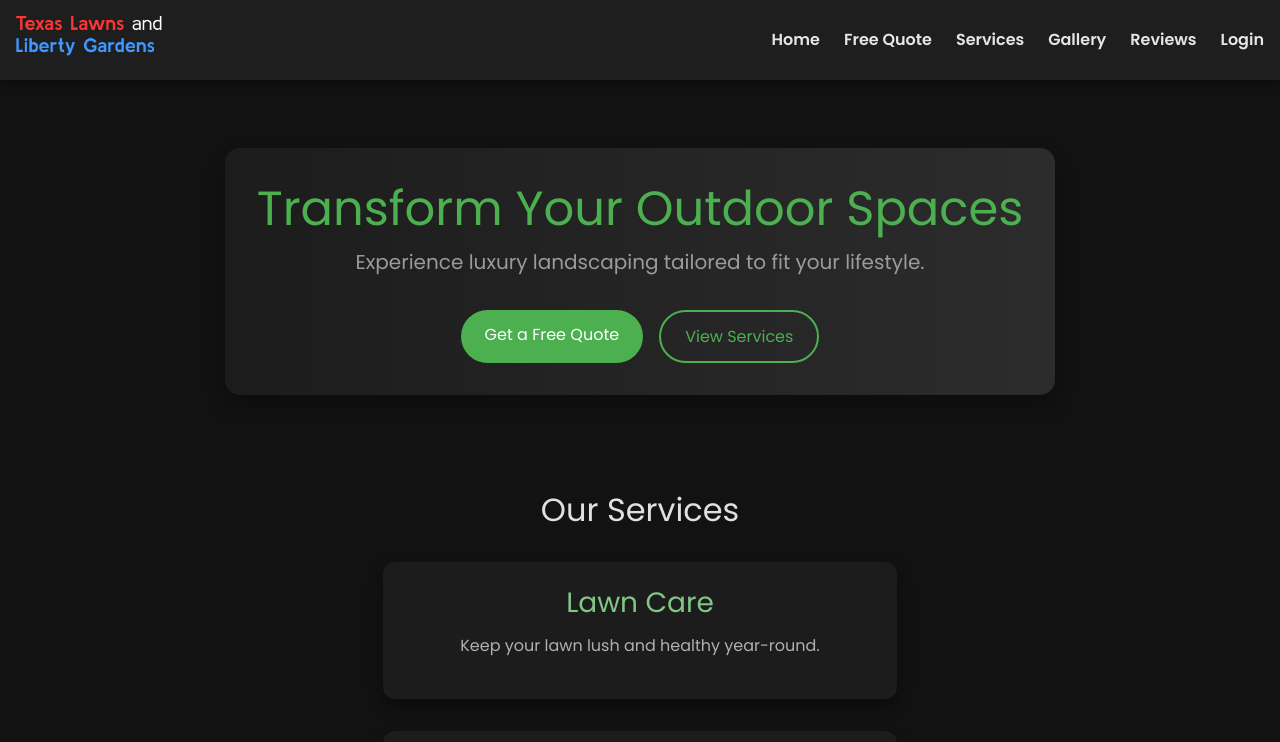
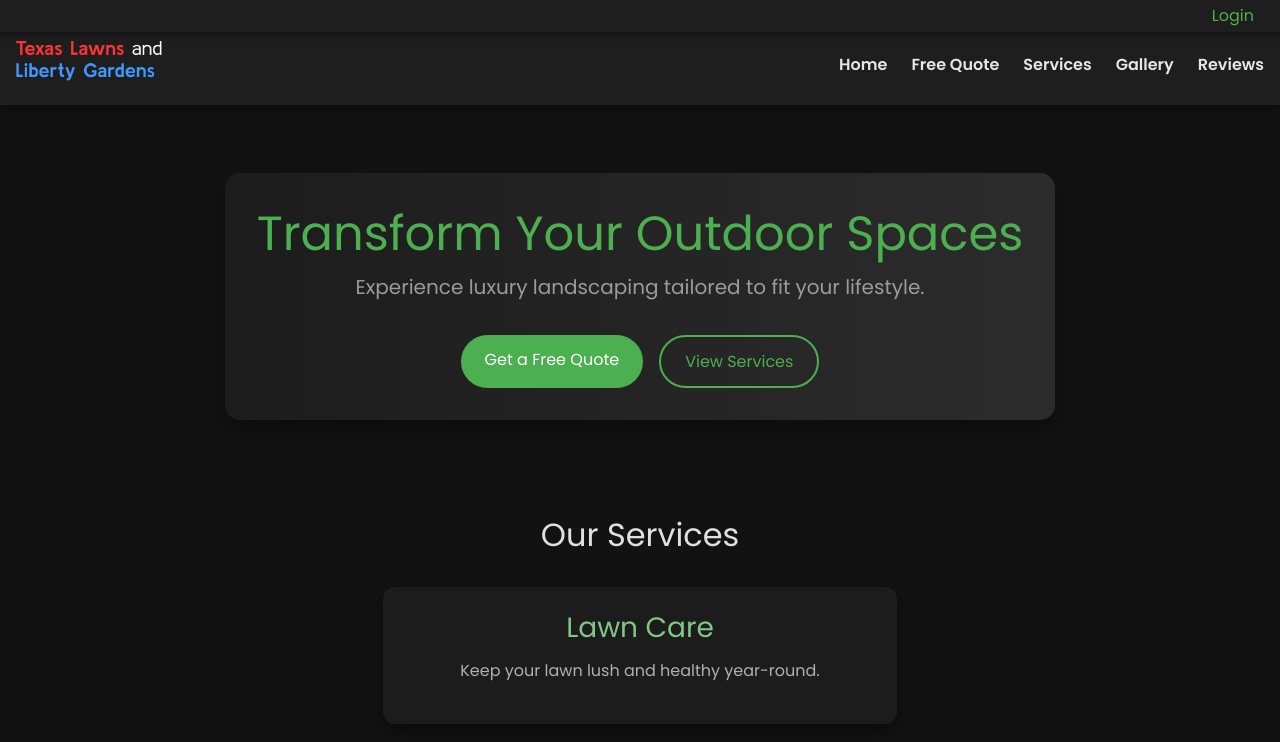
Before and after one commit to EstebanArriaga3/4375-team-6, a Vue app in the folder frontend/: page / in a window 1280 px wide. Shown: the top 742 px of the page. Built offline with nearby package versions, Linux system fonts and the light colour scheme.

Commit message:
created admin navbar
styling is off

```diff
--- a/frontend/src/App.vue
+++ b/frontend/src/App.vue
@@ -30,10 +30,22 @@ function toggleMenu() {
         <RouterLink to="/services">Services</RouterLink>
         <RouterLink to="/gallery">Gallery</RouterLink>
         <RouterLink to="/review">Reviews</RouterLink>
+
+      </nav>
+
+    </header>
+    <header class="smallheader">
+      <div>
+
+      </div>
+      <div class="adminnav">
         <RouterLink to="/login" v-if="!user.isLoggedIn">Login</RouterLink>
         <RouterLink to="/admin" v-if="user.role === 'editor'">Dashboard</RouterLink>
+        <RouterLink to="/editgallery" v-if="user.role === 'editor'">Edit Gallery</RouterLink>
+        <RouterLink to="/editreview" v-if="user.role === 'editor'">Edit Review</RouterLink>
+        <RouterLink to="/editservices" v-if="user.role === 'editor'">Edit Services</RouterLink>
         <RouterLink to="/" v-if="user.isLoggedIn" @click.prevent="user.logout" style="cursor: pointer;">Logout</RouterLink>
-      </nav>
+    </div>
     </header>
 
     <main>
@@ -58,10 +70,22 @@ header {
   justify-content: space-between;
   align-items: center;
   padding: 1rem;
+  margin-top:25px;
+}
+.smallheader{
+  display: flex;
+  justify-content: right;
+  align-items: right;
+  margin-top: 0px;
+  height: 20px;
+}
+.adminnav{
+  display: inline-flex;
+  padding: 10px;
 }
 
 main {
-  padding-top: 100px; /* To avoid overlap with fixed header */
+  padding-top: 125px; /* To avoid overlap with fixed header */
 }
 
 /* Mobile hamburger active state */
--- a/frontend/src/router/index.ts
+++ b/frontend/src/router/index.ts
@@ -48,6 +48,24 @@ const router = createRouter({
       path: '/login',
       name: 'login',
       component: () => import('../views/login.vue')
+    },
+    {
+      path: '/editgallery',
+      name: 'editgallery',
+      meta: { requiresAuth: true },
+      component: () => import('../views/EditGallery.vue')
+    },
+    {
+      path: '/editreview',
+      name: 'editreview',
+      meta: { requiresAuth: true },
+      component: () => import('../views/EditReview.vue')
+    },
+    {
+      path: '/editservices',
+      name: 'editservices',
+      meta: { requiresAuth: true },
+      component: () => import('../views/EditServices.vue')
     }
   ]
 })
--- a/frontend/src/views/EditGallery.vue
+++ b/frontend/src/views/EditGallery.vue
@@ -0,0 +1,3 @@
+<template>
+    <h1> empty </h1>
+    </template>
--- a/frontend/src/views/EditServices.vue
+++ b/frontend/src/views/EditServices.vue
@@ -0,0 +1,3 @@
+<template>
+<h1> empty </h1>
+</template>
```
